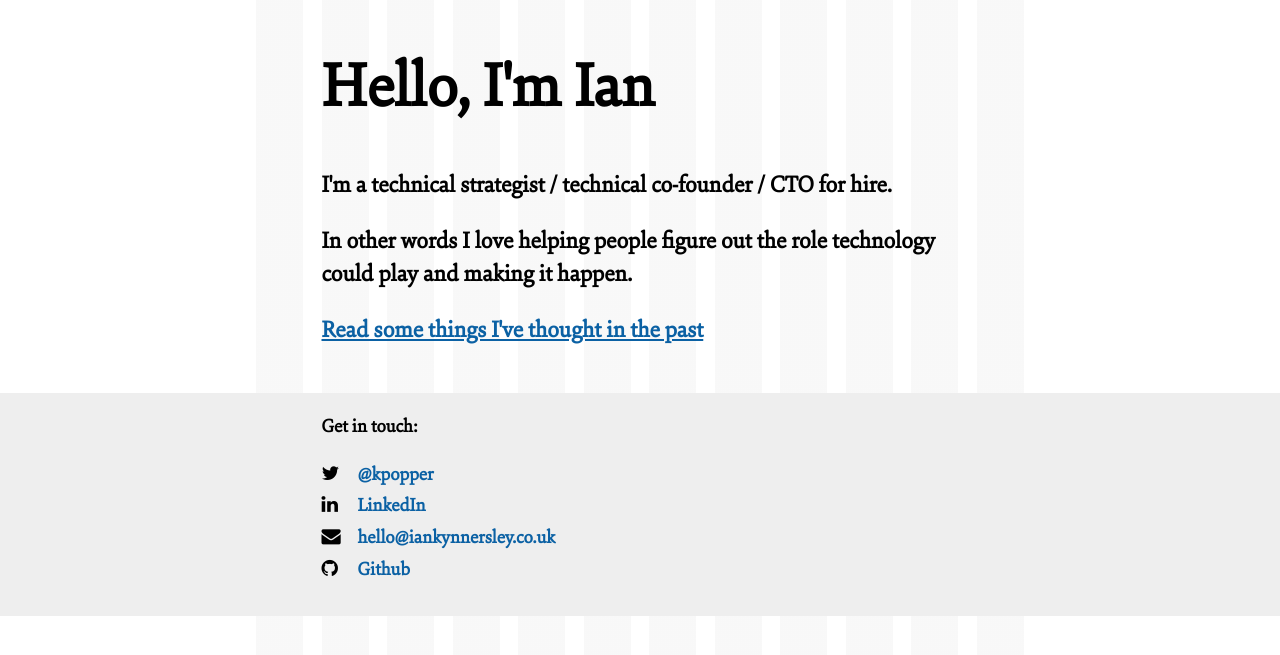
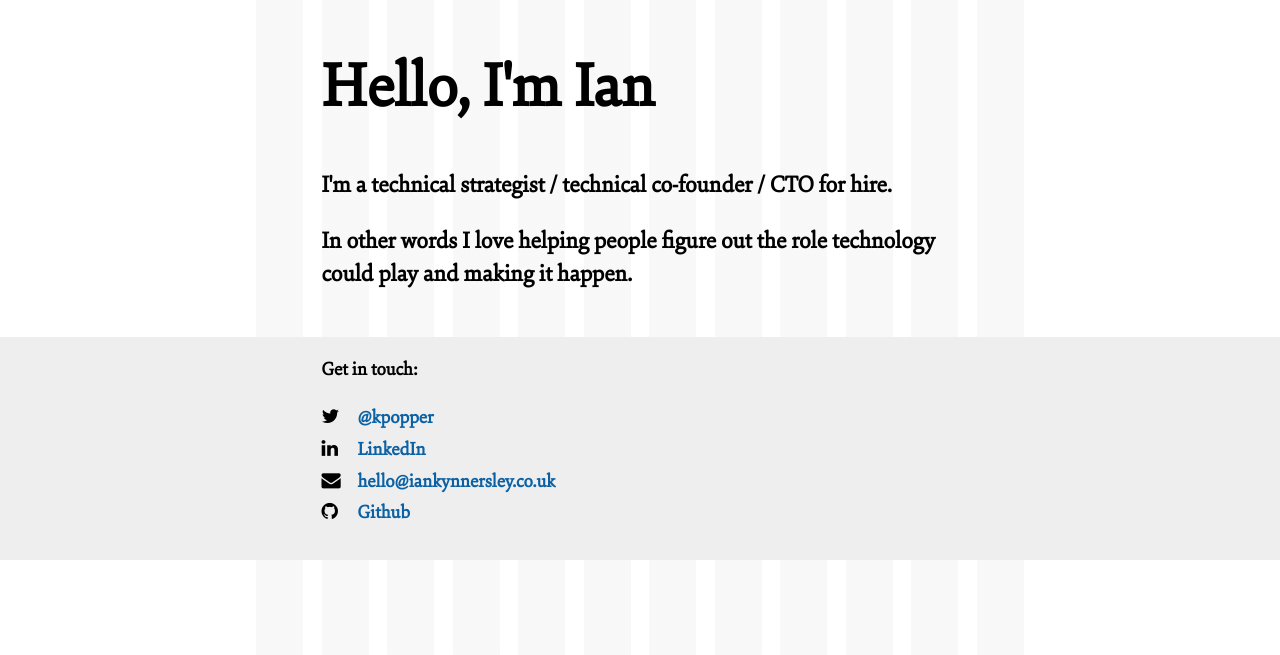
Before and after one commit to kpopper/iankynnersley.co.uk, a Jekyll site: the page built from index.html, in a window 1280 px wide. Shown: the top 655 px of the page. Built offline with Jekyll 4.4.1, drawn with Linux system fonts in a browser that asks for light colours; nearby versions of some CDN libraries; Markdown is read by kramdown in place of the engine named in the settings.

Commit message:
Remove blog link till its ready

```diff
--- a/index.html
+++ b/index.html
@@ -7,6 +7,4 @@ title: Ian Kynnersley
   <h1>Hello, I'm Ian</h1>
   <p>I'm a technical strategist / technical co-founder / CTO for hire.</p>
   <p>In other words I love helping people figure out the role technology could play and making it happen.</p>
-
-  <p><a href='/blog'>Read some things I've thought in the past</a></p>
 </div>
```
